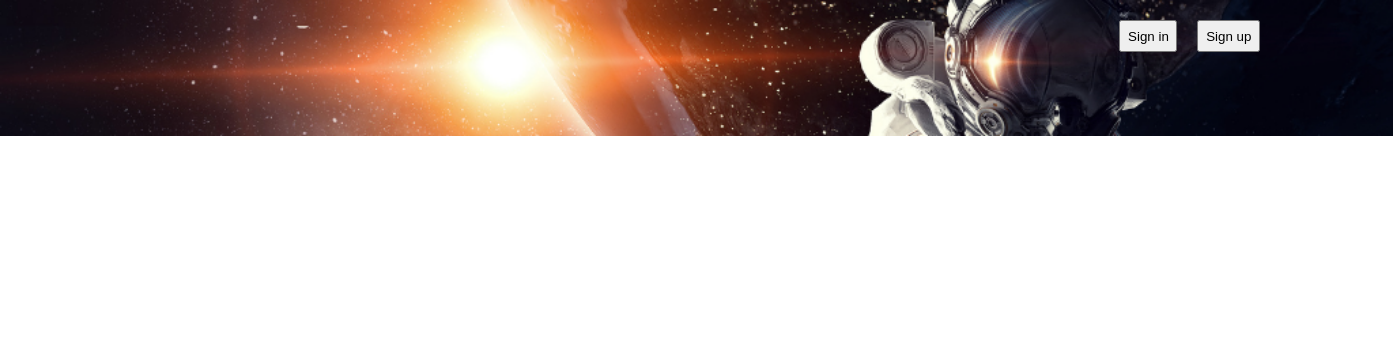
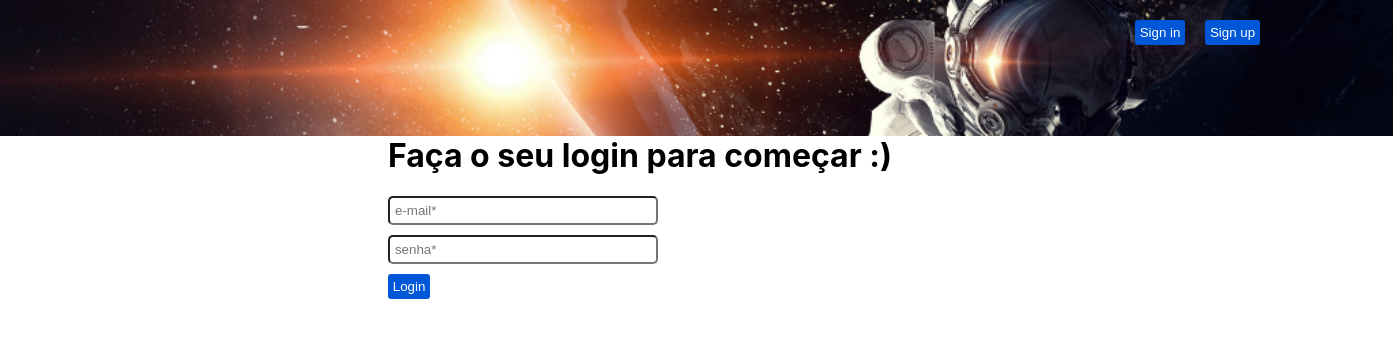
Before and after one commit to future4code/Juliana-Pedroso, a React (Create React App) app in the folder semana10/labex/: page /login in a window 1280 px wide. Shown: the top 338 px of the page, 1393 px wide, since content can reach past the window. Built offline with nearby package versions, Linux system fonts and the light colour scheme.

Commit message:
lógica de armazenar token no login funcionando

```diff
--- a/semana10/labex/src/App.js
+++ b/semana10/labex/src/App.js
@@ -1,10 +1,13 @@
 import React from 'react';
 import './App.css';
-import Router from './components/Router/Router'
+import Routers from './components/Routers/Routers'
 
 function App() {
   return (
-    <Router />
+    <div>
+      <Routers />
+    </div>
+
   );
 }
 
--- a/semana10/labex/src/components/HomePage/Header.js
+++ b/semana10/labex/src/components/HomePage/Header.js
@@ -2,7 +2,7 @@ import React from "react";
 import Cover from "../../img/cover.png";
 import { HeaderCover, ContainerAccessButtons } from "./styled";
 import { useHistory } from "react-router-dom";
-import { goToLoginPage, goToApplicationFormPage } from '../Router/Coordinator';
+import { goToLoginPage, goToApplicationFormPage } from '../Routers/Coordinator';
 
 export default function Header() {
   const history = useHistory()
--- a/semana10/labex/src/components/HomePage/Main.js
+++ b/semana10/labex/src/components/HomePage/Main.js
@@ -1,21 +1,26 @@
 import axios from "axios";
 import React, { useEffect, useState } from "react";
-import { ContainerMain, ContainerFilter } from "./styled";
-import { baseUrl, user } from '../parameters';
+import {
+  ContainerMain,
+  ContainerFilter,
+  CardContainer,
+  GridMain,
+} from "./styled";
+import { baseUrl, user } from "../parameters";
 
 export default function Main() {
-  const [trips, setTrips] = useState({})
+  const [trips, setTrips] = useState([]);
 
   useEffect(() => {
-    axios.get(`${baseUrl}/${user}/trips`)
-    .then((res) => {
-      setTrips(res.data)
-      console.log(res.data)
-    })
-    .catch((err) => {
-      console.log(err)
-    })
-  }, [])
+    axios
+      .get(`${baseUrl}/${user}/trips`)
+      .then((res) => {
+        setTrips(res.data.trips);
+      })
+      .catch((err) => {
+        console.log(err);
+      });
+  }, []);
 
   return (
     <ContainerMain>
@@ -23,7 +28,7 @@ export default function Main() {
         <div className="space stars1"></div>
         <p>Pesquisar viagens disponíveis</p>
         <label>Título da viagem</label>
-          <input className="search-title" placeholder="Busca por título"></input>
+        <input className="search-title" placeholder="Busca por título"></input>
         <div>
           <label>Data da viagem</label>
           <input className="search-date" placeholder="Ex. xx/xx/xxxx"></input>
@@ -31,15 +36,21 @@ export default function Main() {
         <div>
           <button>Buscar</button>
         </div>
-
       </ContainerFilter>
-        <div className='grid-trips'>
-          <p>{trips.name}</p>
-          <p>{trips.planet}</p>
-          <p>{trips.durationInDays}</p>
-          <p>{trips.date}</p>
-          <p>{trips.description}</p>
-        </div>
+        <GridMain>
+          {trips.map((trip) => {
+            return (
+              <CardContainer>
+                <h1>{trip.name}</h1>
+                <p>Planeta: {trip.planet}</p>
+                <p>Data: {trip.date}</p>
+                <p>Duração: {trip.durationInDays} dias</p>
+                <p>Descrição: {trip.description}</p>
+                <button>Quero embarcar!</button>
+              </CardContainer>
+            );
+          })}
+        </GridMain>
     </ContainerMain>
   );
 }
--- a/semana10/labex/src/components/HomePage/styled.js
+++ b/semana10/labex/src/components/HomePage/styled.js
@@ -5,7 +5,8 @@ export const HeaderCover = styled.img`
   align-items: center;
   min-width: 100%;
   height: 17vh;
-  position: fixed;
+  position: absolute;
+  z-index: 1;
 `;
 
 export const ContainerAccessButtons = styled.div`
@@ -15,13 +16,104 @@ export const ContainerAccessButtons = styled.div`
   padding: 10px;
 
   button {
+    background-color: #0057d8;
+    color: #fff;
+    border-radius: 3px;
+    padding: 0.3rem;
+    border: transparent;
+    width: auto;
+    font-weight: 400;
     margin: 10px;
-    padding: 0.5em;
     z-index: 1;
+
+    &:hover {
+      cursor: pointer;
+      background-color: #0087d8;
+      transition: 300ms;
+      border: 1px solid #fff;
+    }
   }
 `;
 
 export const ContainerMain = styled.div`
+  display: grid;
+  width: 100vw;
+  height: 100%;
+  margin: auto;
+`;
+
+export const GridMain = styled.div`
+  display: grid;
+  grid-template-columns: repeat(3, 25%);
+  grid-template-rows: repeat(2, 1fr);
+  column-gap: 2%;
+  align-items: center;
+  justify-content: right;
+  margin: 25px;
+`;
+
+export const CardContainer = styled.div`
+  background-color: #050816;
+  border: 1px solid black;
+  border-radius: 10px;
+  display: flex;
+  flex-direction: column;
+  align-items: center;
+  flex-wrap: wrap;
+  justify-items: center;
+  justify-content: center;
+  margin-top: 4vw;
+  height: 85%;
+
+  h1 {
+    font-size: 1.1em;
+    color: #fff;
+  }
+
+  p {
+    font-size: 0.9em;
+    color: #fff;
+    margin: 1px;
+    text-align: left;
+    padding-left: 10px;
+  }
+
+  background-image: radial-gradient(
+      3px 2px at 25px 10px,
+      white,
+      rgba(255, 255, 255, 0)
+    ),
+    radial-gradient(1px 1px at 50px 25px, white, rgba(255, 255, 255, 0)),
+    radial-gradient(1px 1px at 125px 20px, white, rgba(255, 255, 255, 0)),
+    radial-gradient(1.5px 1.5px at 50px 75px, white, rgba(255, 255, 255, 0)),
+    radial-gradient(2px 2px at 15px 125px, white, rgba(255, 255, 255, 0)),
+    radial-gradient(2.5px 2.5px at 110px 80px, white, rgba(255, 255, 255, 0));
+
+  button {
+    background-color: #0057d8;
+    color: #fff;
+    font-weight: 400;
+    width: auto;
+    border-radius: 3px;
+    padding: 0.3rem;
+    border: transparent;
+
+    &:hover {
+      cursor: pointer;
+      background-color: #0087d8;
+      transition: 300ms;
+      border: 1px solid #fff;
+    }
+  }
+`;
+
+export const ContainerFilter = styled.div`
+  width: 20vw;
+  height: 90vh;
+  background: #050816;
+  position: absolute;
+  z-index: 0;
+
   p {
     text-align: center;
     margin-top: 9vh;
@@ -30,25 +122,13 @@ export const ContainerMain = styled.div`
     font-weight: 500;
   }
 
-  .grid-trips {
-    background-color: #000;
-  }
-`;
-
-export const ContainerFilter = styled.div`
-  width: 20vw;
-  height: 89.5vh;
-  background: #000;
-  position: absolute;
-  z-index: -1;
-
   .space {
-    background: rgba(128, 0, 128, 0.1) center / 200px 200px round;
+    background: #050816 center / 200px 200px round;
     bottom: 0;
     left: 0;
     position: absolute;
     right: 0;
-    top: 6.9vh;
+    top: 6.5vh;
     z-index: -1;
   }
 
@@ -77,7 +157,6 @@ export const ContainerFilter = styled.div`
     margin: 5px 30px 20px 30px;
     padding: 0.3rem;
     border-radius: 10px;
-    z-index: 3;
 
     &:hover {
       border: 3px solid #0057d8;
@@ -112,7 +191,7 @@ export const ContainerFilter = styled.div`
       cursor: pointer;
       background-color: #0087d8;
       transition: 300ms;
-      border: 2px solid #fff;
+      border: 1px solid #fff;
     }
   }
 `;
--- a/semana10/labex/src/components/LoginPage/LoginPage.js
+++ b/semana10/labex/src/components/LoginPage/LoginPage.js
@@ -1,8 +1,61 @@
-import { React, useState, useEffect } from 'react';
-import axios from 'axios'
+import { React, useState, useEffect } from "react";
+import { ContainerInputs } from "./styled";
+import axios from "axios";
+import { baseUrl, user } from "../parameters";
+import { useHistory } from "react-router-dom";
 
-export default function LoginPage () {
-    return(
-        <div>Página login</div>
-    )
+export default function LoginPage() {
+  const [email, setEmail] = useState("");
+  const [password, setPassword] = useState("");
+  const history = useHistory();
+
+  const onChangeEmail = (e) => {
+    setEmail(e.target.value);
+  };
+
+  const onChangePassword = (e) => {
+    setPassword(e.target.value);
+  };
+
+  const login = () => {
+    const body = {
+      email: email,
+      password: password,
+    };
+
+    axios
+      .post(`${baseUrl}/${user}/login`, body)
+      .then((res) => {
+        console.log(res.data);
+        localStorage.setItem("token", res.data.token);
+        history.push("/trips-details");
+      })
+      .catch((err) => {
+        console.log(err);
+      });
+  };
+
+  return (
+    <ContainerInputs>
+      <h1>Faça o seu login para começar :)</h1>
+      <input
+        onChange={onChangeEmail}
+        value={email}
+        placeholder="e-mail*"
+        required
+      ></input>
+      <div>
+        <input
+          onChange={onChangePassword}
+          value={password}
+          placeholder="senha*"
+          type="password"
+          required
+        ></input>
+      </div>
+      <div>
+        <button onClick={login}>Login</button>
+      </div>
+    </ContainerInputs>
+  );
 }
--- a/semana10/labex/src/components/LoginPage/styled.js
+++ b/semana10/labex/src/components/LoginPage/styled.js
@@ -0,0 +1,37 @@
+import styled from "styled-components";
+
+export const ContainerInputs = styled.div`
+  display: grid;
+  align-items: center;
+  justify-content: center;
+  margin-top: 50px;
+
+  input {
+    width: 20vw;
+    padding: 5px;
+    border-radius: 5px;
+    margin-bottom: 10px;
+
+    &:hover {
+      border: 3px solid #0057d8;
+    }
+  }
+
+  button {
+    background-color: #0057d8;
+    color: #fff;
+    font-weight: 400;
+    width: auto;
+    border-radius: 3px;
+    padding: 0.3rem;
+    border: transparent;
+
+    &:hover {
+      cursor: pointer;
+      background-color: #0087d8;
+      transition: 300ms;
+      border: 2px solid #0057d8;
+    }
+  }
+
+`;
--- a/semana10/labex/src/components/Router/Router.js
+++ b/semana10/labex/src/components/Routers/Routers.js
@@ -8,7 +8,7 @@ import CreateTripPage from "../CreateTripPage/CreateTripPage";
 import ListTripsPage from "../ListTripsPage/ListTripsPage";
 import TripDetailsPage from "../TripDetailsPage/TripDetailsPage";
 
-export default function Router() {
+export default function Routers() {
   return (
     <BrowserRouter>
       <Header />
--- a/semana10/labex/src/components/TripDetailsPage/TripDetailsPage.js
+++ b/semana10/labex/src/components/TripDetailsPage/TripDetailsPage.js
@@ -1,8 +1,11 @@
 import { React, useState, useEffect } from 'react';
 import axios from 'axios'
+import { ContainerText } from './styled'
 
 export default function TripDetailsPage () {
     return(
-        <div>Página com os detalhes das viagens</div>
+        <ContainerText>
+            <h1>Página com os detalhes das viagens</h1>
+        </ContainerText>
     )
 }
--- a/semana10/labex/src/components/TripDetailsPage/styled.js
+++ b/semana10/labex/src/components/TripDetailsPage/styled.js
@@ -0,0 +1,8 @@
+import styled from "styled-components";
+
+export const ContainerText = styled.div`
+  display: grid;
+  align-items: center;
+  justify-content: center;
+  margin-top: 80px;
+`;
```
Also changed, not shown: semana10/labex/src/components/HomePage/Footer.js (deleted), semana10/labex/src/components/Routers/Coordinator.js (line endings or trailing spaces).
